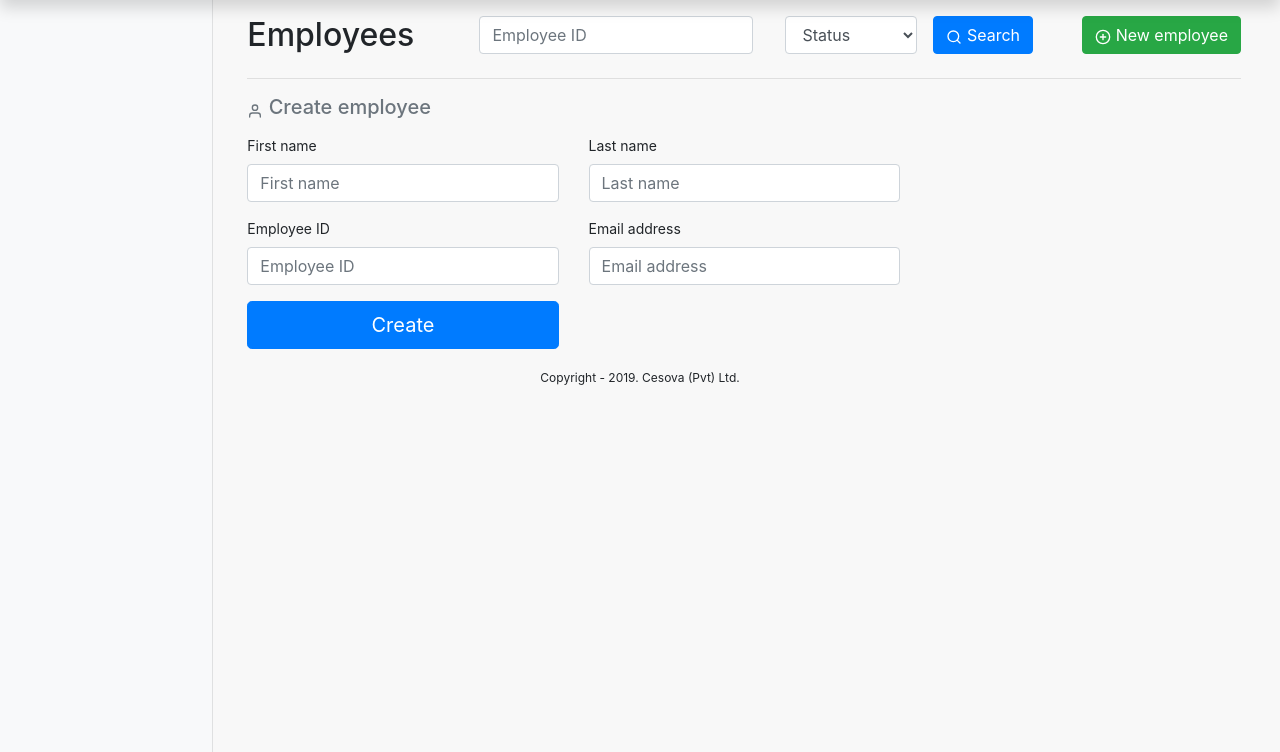
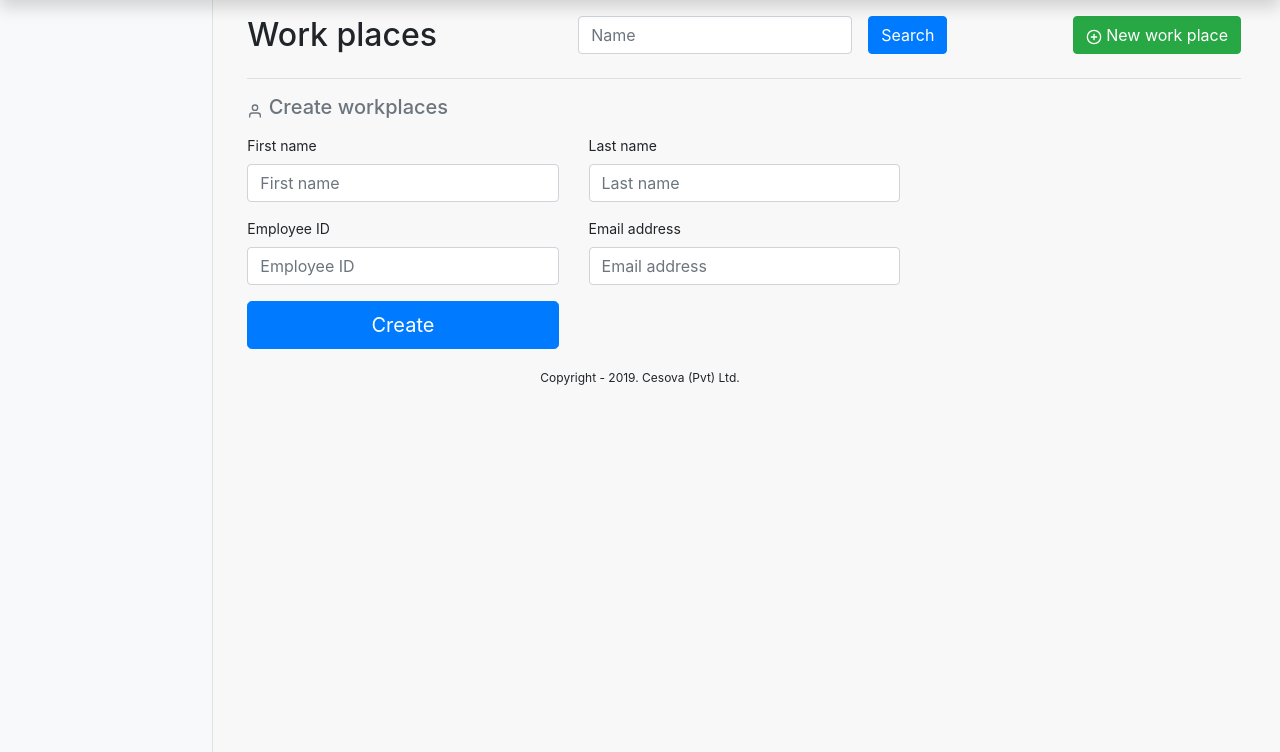
Before and after one commit to GeofencedHR/geohr-web, a CodeIgniter app: the page made by application/views/dash_board_workplace_create.php in a window 1280 px wide. Shown: the part 48-800 px from the top of the page. Run offline with CodeIgniter, Linux system fonts and the light colour scheme; data that the repository does not hold is empty; some libraries are stand-ins or nearby versions.

Commit message:
Feature in-progress

```diff
--- a/application/views/dash_board_workplace_create.php
+++ b/application/views/dash_board_workplace_create.php
@@ -1,7 +1,7 @@
 <?php
 defined('BASEPATH') OR exit('No direct script access allowed');
 require_once("dash_board_header.php");
-require_once("dash_board_employee_search.php");
+require_once("dash_board_workplaces_search.php");
 ?>
 
     <hr/>
@@ -34,7 +34,7 @@ require_once("dash_board_employee_search.php");
 
             <h5 class="d-flex justify-content-between align-items-center mb-3">
             <span class="text-muted">
-              <span data-feather="user"></span> Create employee
+              <span data-feather="user"></span> Create workplaces
             </span>
             </h5>
 
--- /dev/null
+++ b/application/views/dash_board_workplaces_search.php
@@ -0,0 +1,27 @@
+<?php
+defined('BASEPATH') OR exit('No direct script access allowed');
+
+/**
+ * Created by PhpStorm.
+ * User: Dushan
+ * Date: 10/17/2018
+ * Time: 12:22 AM
+ */
+?>
+
+<div class="d-flex justify-content-between flex-wrap flex-md-nowrap align-items-center pt-3 mb-3">
+    <h2>Work places</h2>
+
+    <form class="form-inline">
+        <div class="form-group mx-sm-3 mb-2">
+            <input type="text" class="form-control" id="workplace" placeholder="Name">
+        </div>
+        <button type="submit" class="btn btn-primary mb-2">Search</button>
+    </form>
+    <a href="<?php echo base_url('/index.php/work_places/create'); ?>">
+        <button class="btn btn-success mb-2">
+            <span data-feather="plus-circle"></span>
+            New work place
+        </button>
+    </a>
+</div>
```
Also changed, not shown: application/controllers/Work_places.php (+7 -7 lines), application/views/dash_board_workplaces.php (+1 -15 lines).
